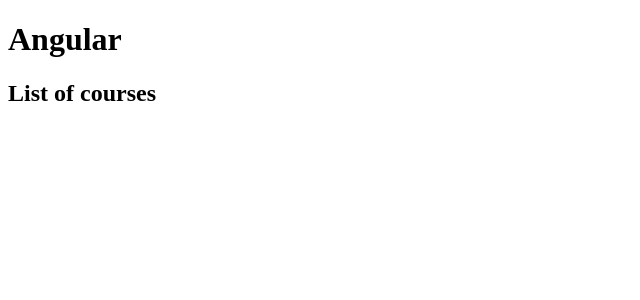
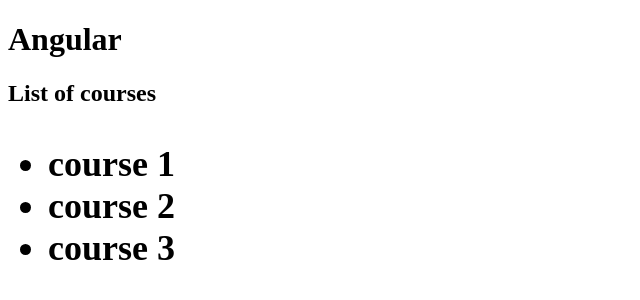
Before and after one commit to fernandacoto/angular_fundamentals, an Angular app: page / in a window 1280 px wide. Shown: the top 300 px of the page, without its empty margins (0-640 px from the left). Built offline with nearby package versions, Linux system fonts and the light colour scheme.

Commit message:
Service example

```diff
--- a/src/app/courses.component.ts
+++ b/src/app/courses.component.ts
@@ -1,13 +1,28 @@
 import { Component } from '@angular/core';
+import { CoursesService } from './courses.service';
 
 @Component({ // esto es el decorator
     selector: 'courses', //como quiero que se llame mi nuevo elemento html
-    template: '<h2>{{ title }}<h2>', //usualmente los templates contienen mas que una línea de código por lo tanto,
+    template: `
+        <h2>{{ title }}<h2>
+        <ul>
+            <li *ngFor="let course of courses">
+                {{ course }}
+            </li>
+        </ul>
+    `, //usualmente los templates contienen mas que una línea de código por lo tanto,
     // en esta sección o puedo añadir el html puro o un path donde se encuentre el template.
 })
 export class CoursesComponent {
     title = 'List of courses';
+    courses;
 
+    constructor() {
+        let service = new CoursesService();
+        this.courses = service.getCourses();
+    }
+
+    //This method was just to show the options to put into {{}}
     getTitle(){ //esta función también la puedo llamar dnd se esta llamando title en el
         // template y obtendría el mismo resultado
         return this.title;
--- /dev/null
+++ b/src/app/courses.service.ts
@@ -0,0 +1,5 @@
+export class CoursesService {
+   getCourses() {
+        return ['course 1', 'course 2', 'course 3'];
+    }
+}
```
